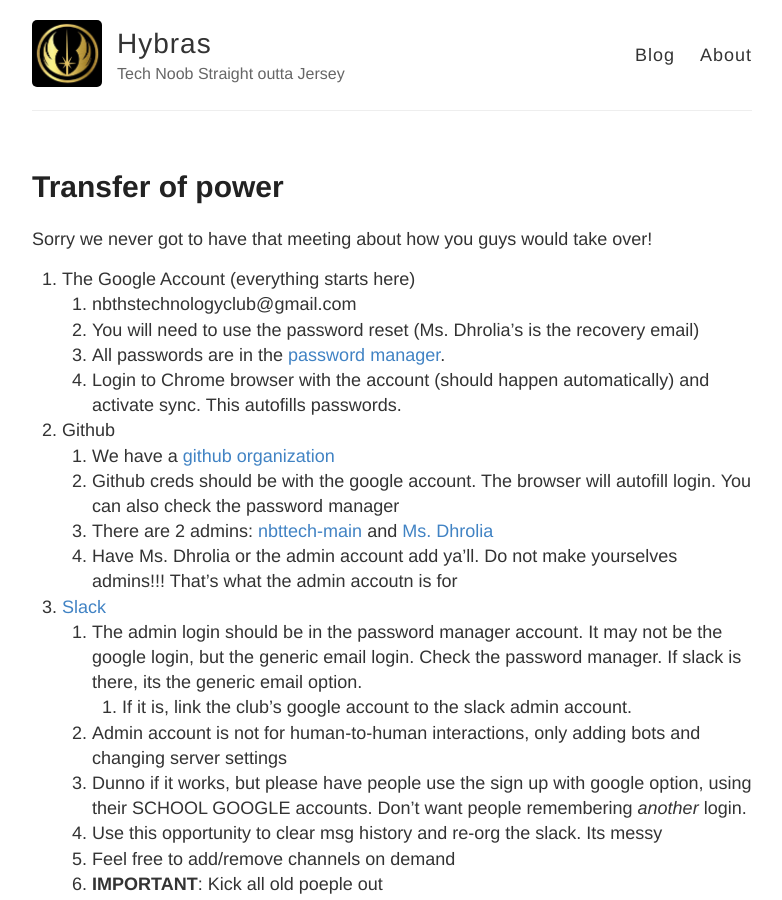
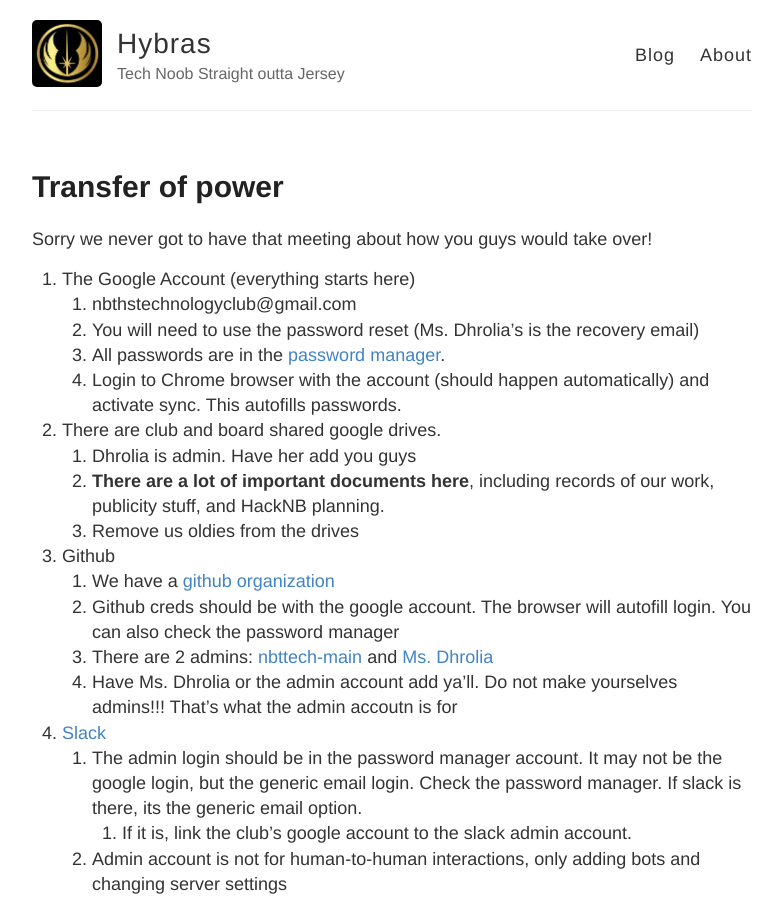
Before and after one commit to hybras/hybras.github.io, a Jekyll site: the page built from _posts/2020-8-28-Transferring-Power.md, in a window 1280 px wide and 900 px high. Shown: the whole window, without its empty margins (248-1030 px from the left). Built offline with Jekyll 4.4.1, drawn with Linux system fonts in a browser that asks for light colours.

Commit message:
Add section about shared google drives

```diff
--- a/_posts/2020-8-28-Transferring-Power.md
+++ b/_posts/2020-8-28-Transferring-Power.md
@@ -10,6 +10,10 @@
     1. You will need to use the password reset (Ms. Dhrolia's is the recovery email)
     1. All passwords are in the [password manager](https://passwords.google.com).
     1. Login to Chrome browser with the account (should happen automatically) and activate sync. This autofills passwords.
+1. There are club and board shared google drives.
+    1. Dhrolia is admin. Have her add you guys
+    1. **There are a lot of important documents here**, including records of our work, publicity stuff, and HackNB planning.
+    1. Remove us oldies from the drives
 1. Github
     1. We have a [github organization](https://github.com/nbttech)
     1. Github creds should be with the google account. The browser will autofill login. You can also check the password manager
```
